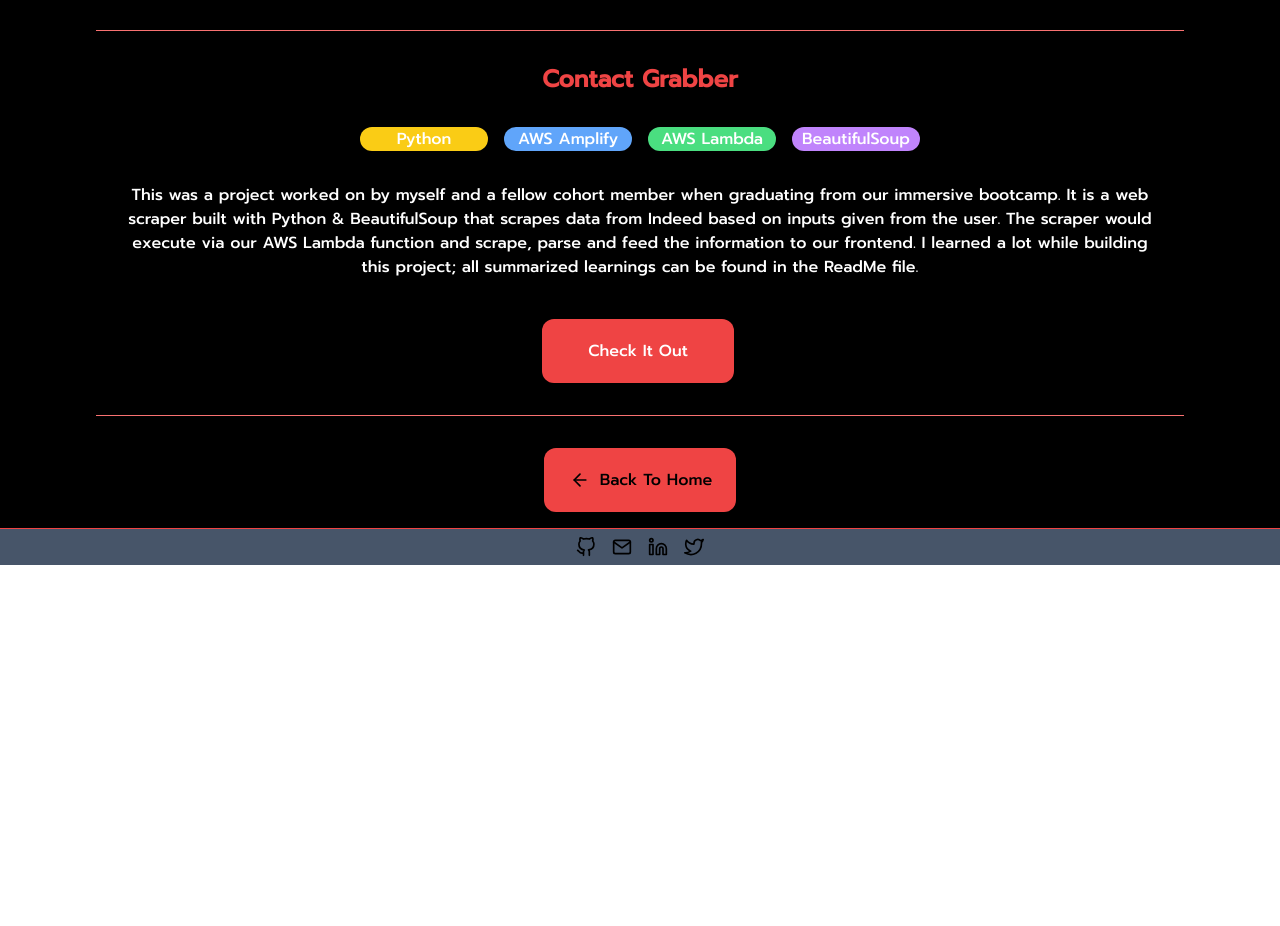
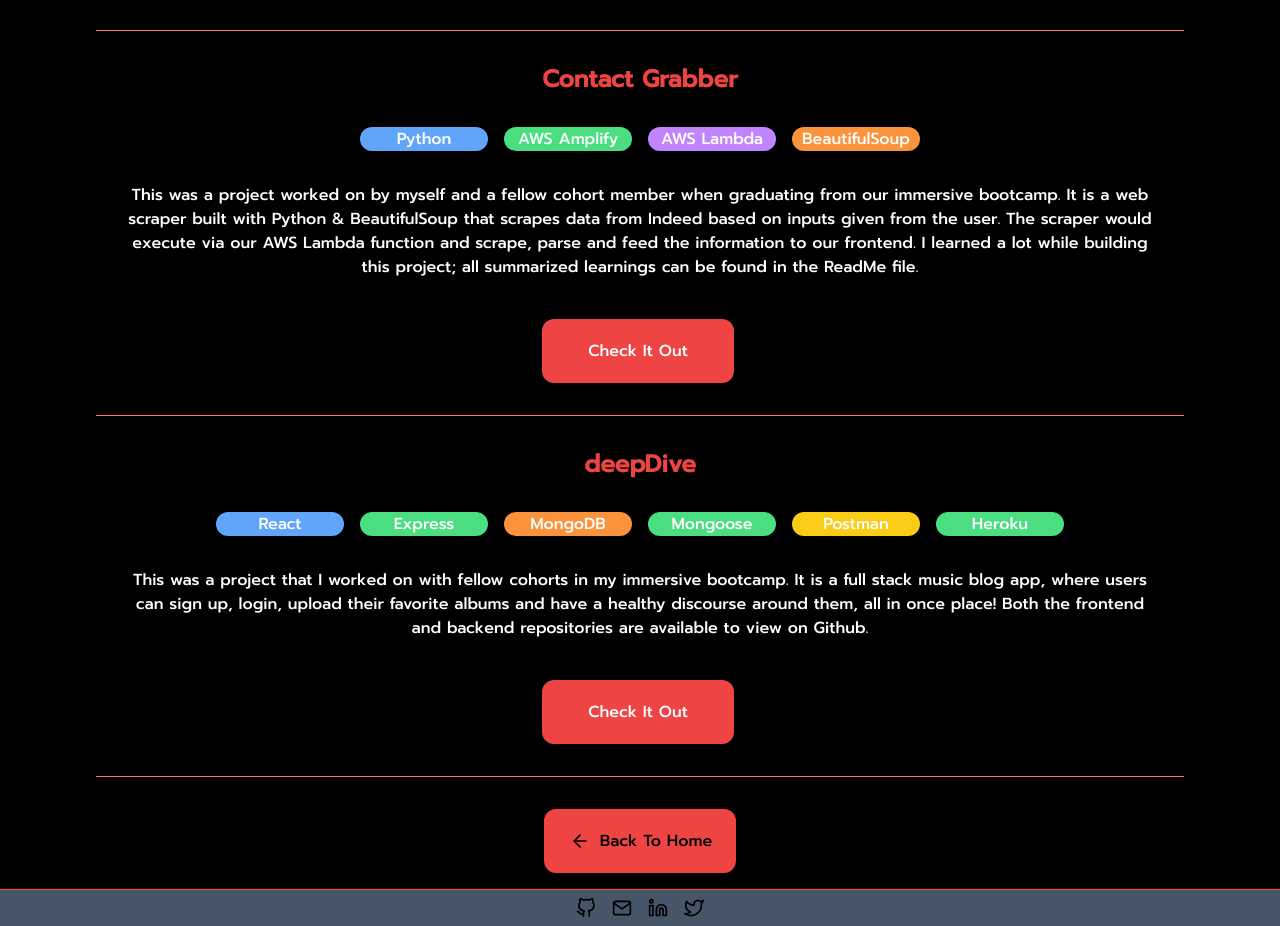
Before and after one commit to fordpic/personal-site, a Next.js app: page /Projects in a window 1280 px wide. Shown: the part 403-1329 px from the top of the page. Before the commit the page ends 968 px from the top, so only its background shows below. Built offline with nearby package versions, Linux system fonts and the light colour scheme.

Commit message:
minor fixes for large screens, typo

```diff
--- a/src/pages/components/Content.tsx
+++ b/src/pages/components/Content.tsx
@@ -10,7 +10,7 @@ export default function Content() {
 				<Typewriter
 					options={{
 						strings: [
-							'My name is Ford Pickert and I am a full stack sofware engineer!',
+							'My name is Ford Pickert and I am a full stack software engineer!',
 							'Learn more about me below!',
 						],
 						autoStart: true,
--- a/src/projectList.ts
+++ b/src/projectList.ts
@@ -1,7 +1,14 @@
 export const projectList = [
 	{
 		title: 'CryptoWatch',
-		tech: ['TypeScript', 'NextJS', 'Tailwind', 'Recharts', 'SWR'],
+		tech: [
+			'TypeScript',
+			'NextJS',
+			'Tailwind',
+			'Recharts',
+			'AWS Amplify',
+			'SWR',
+		],
 		summary:
 			'CryptoWatch is a dashboard for crypto enthusiasts to check out the most important metrics for all of the most  popular tokens. Includes token-specific data over multiple timeframes and a price chart for each asset, powered by Recharts & the CoinGecko API.',
 		link: 'https://github.com/fordpic/crypto-dashboard',
@@ -13,4 +20,11 @@ export const projectList = [
 			'This was a project worked on by myself and a fellow cohort member when graduating from our immersive bootcamp. It is a web scraper built with Python & BeautifulSoup that scrapes data from Indeed based on inputs given from the user. The scraper would execute via our AWS Lambda function and scrape, parse and feed the information to our frontend. I learned a lot while building this project; all summarized learnings can be found in the ReadMe file.',
 		link: 'https://github.com/contact-grabber/grabber-lambda',
 	},
+	{
+		title: 'deepDive',
+		tech: ['React', 'Express', 'MongoDB', 'Mongoose', 'Postman', 'Heroku'],
+		summary:
+			'This was a project that I worked on with fellow cohorts in my immersive bootcamp. It is a full stack music blog app, where users can sign up, login, upload their favorite albums and have a healthy discourse around them, all in once place! Both the frontend and backend repositories are available to view on Github.',
+		link: 'https://github.com/team-caffeine-dreams/backend',
+	},
 ];
```
